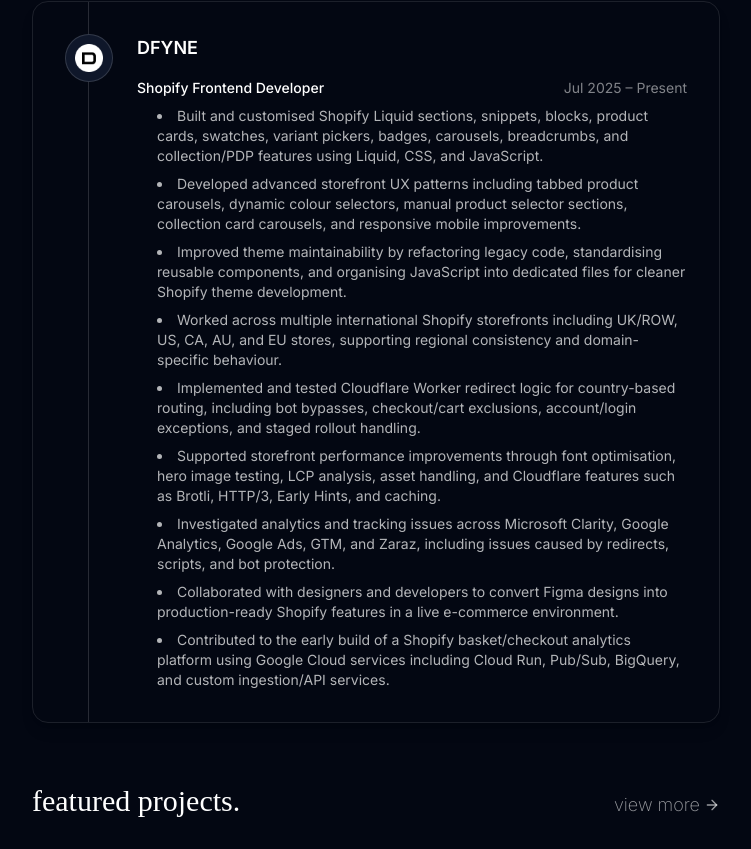
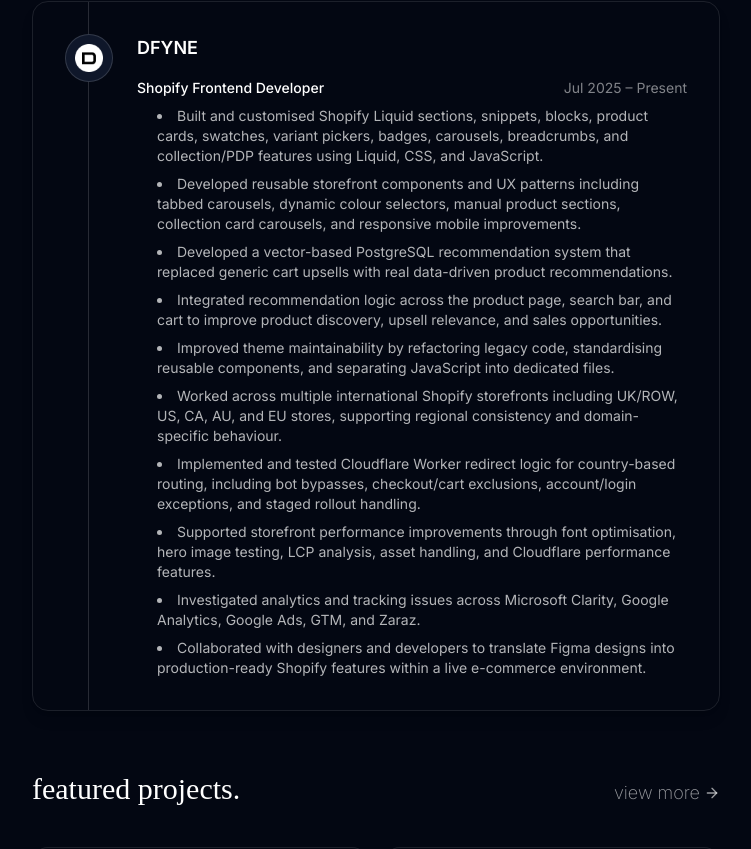
Before and after one commit to JordanGrieve/PersonalWebsite2026, a Next.js app: page / in a window 1280 px wide. Shown: the part 480-1329 px from the top of the page, without its empty margins (264-1015 px from the left). Built offline with nearby package versions, Linux system fonts and the light colour scheme; a web font is replaced by a local one.

Commit message:
refactor ExperienceTimeline component with enhanced project descriptions and improved UX patterns

```diff
--- a/app/components/ExperienceTimeLine.jsx
+++ b/app/components/ExperienceTimeLine.jsx
@@ -39,16 +39,25 @@
                         features using Liquid, CSS, and JavaScript.
                       </li>
                       <li>
-                        Developed advanced storefront UX patterns including
-                        tabbed product carousels, dynamic colour selectors,
-                        manual product selector sections, collection card
-                        carousels, and responsive mobile improvements.
+                        Developed reusable storefront components and UX patterns
+                        including tabbed carousels, dynamic colour selectors,
+                        manual product sections, collection card carousels, and
+                        responsive mobile improvements.
+                      </li>
+                      <li>
+                        Developed a vector-based PostgreSQL recommendation system
+                        that replaced generic cart upsells with real data-driven
+                        product recommendations.
+                      </li>
+                      <li>
+                        Integrated recommendation logic across the product page,
+                        search bar, and cart to improve product discovery, upsell
+                        relevance, and sales opportunities.
                       </li>
                       <li>
                         Improved theme maintainability by refactoring legacy
-                        code, standardising reusable components, and organising
-                        JavaScript into dedicated files for cleaner Shopify
-                        theme development.
+                        code, standardising reusable components, and separating
+                        JavaScript into dedicated files.
                       </li>
                       <li>
                         Worked across multiple international Shopify storefronts
@@ -64,25 +73,17 @@
                       <li>
                         Supported storefront performance improvements through
                         font optimisation, hero image testing, LCP analysis,
-                        asset handling, and Cloudflare features such as Brotli,
-                        HTTP/3, Early Hints, and caching.
+                        asset handling, and Cloudflare performance features.
                       </li>
                       <li>
                         Investigated analytics and tracking issues across
                         Microsoft Clarity, Google Analytics, Google Ads, GTM,
-                        and Zaraz, including issues caused by redirects,
-                        scripts, and bot protection.
+                        and Zaraz.
                       </li>
                       <li>
-                        Collaborated with designers and developers to convert
-                        Figma designs into production-ready Shopify features in
-                        a live e-commerce environment.
-                      </li>
-                      <li>
-                        Contributed to the early build of a Shopify
-                        basket/checkout analytics platform using Google Cloud
-                        services including Cloud Run, Pub/Sub, BigQuery, and
-                        custom ingestion/API services.
+                        Collaborated with designers and developers to translate
+                        Figma designs into production-ready Shopify features
+                        within a live e-commerce environment.
                       </li>
                     </ul>
                   </div>
```
